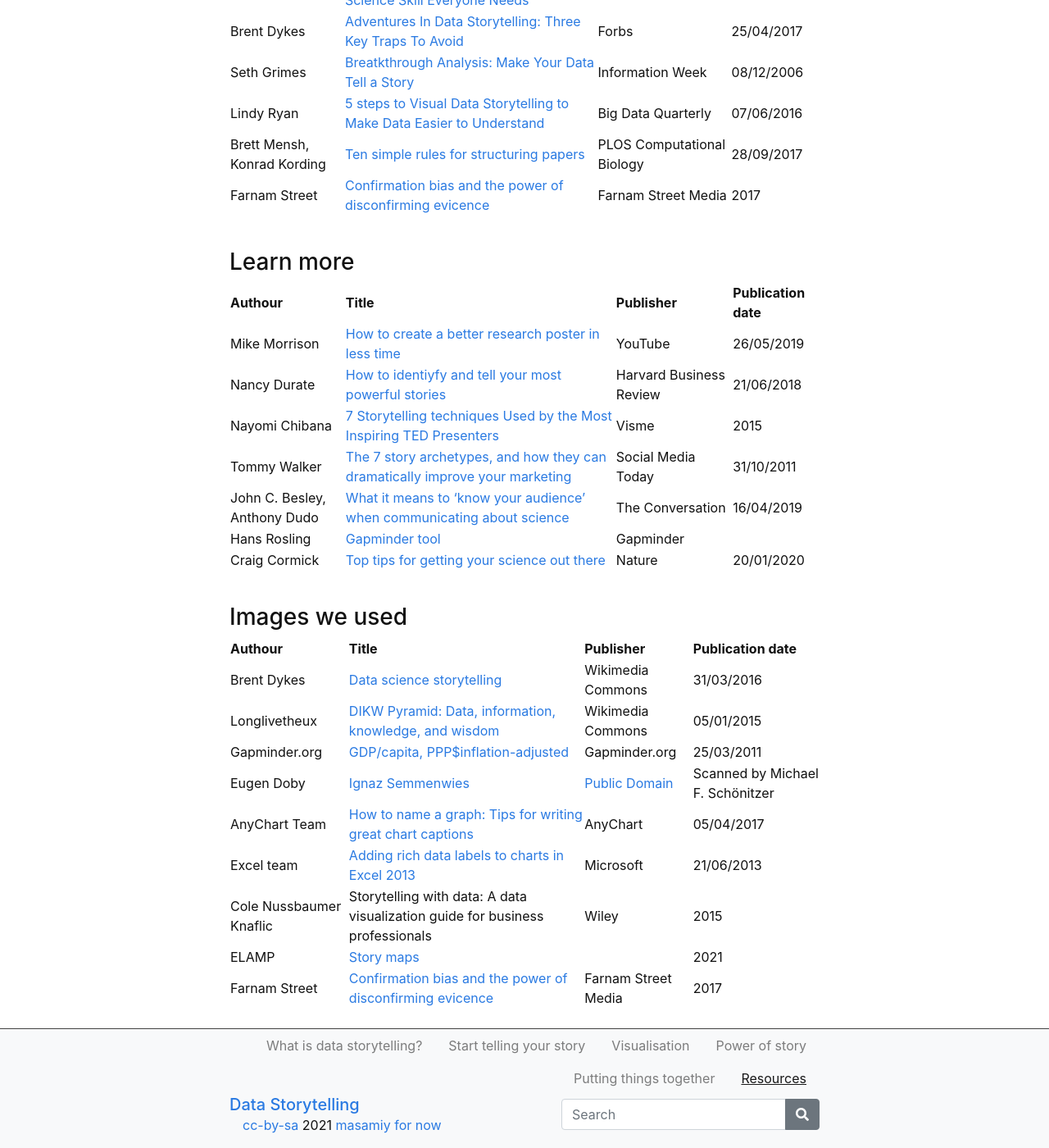
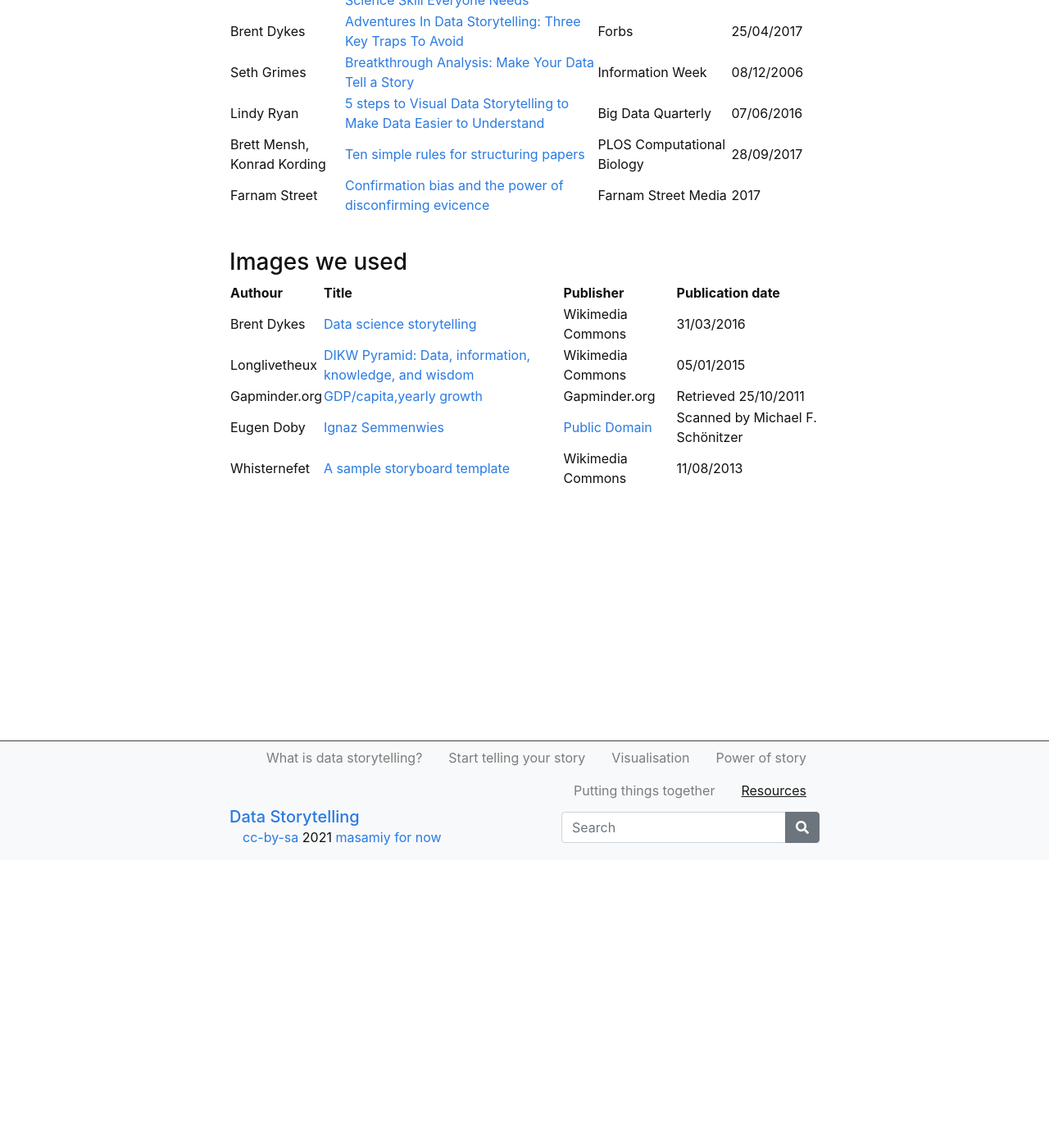
Before and after one commit to masamiy/DataStoryTelling, a Jekyll site: the page built from content/5-Resources.md, in a window 1280 px wide and 1400 px high, scrolled down 351 px. Shown: the whole window at 82% size. Built offline with Jekyll 4.4.1, drawn with Linux system fonts in a browser that asks for light colours; some of the changed text lies outside the part shown.

Commit message:
Update 5-Resources.md

```diff
--- a/content/5-Resources.md
+++ b/content/5-Resources.md
@@ -3,7 +3,7 @@ title: Resources
 nav: Resources
 ---
 
-### Pages we used for the content
+### Pages we used to learn about storytelling
 
 | **Authour** |   **Title**   | **Publisher**  |  **Publication date**  |
 | Brent Dykes | [Data Storytelling: The Essential Data Science Skill Everyone Needs](https://www.forbes.com/sites/brentdykes/2016/03/31/data-storytelling-the-essential-data-science-skill-everyone-needs/#5564188952ad) | Forbs | 31/03/2016 |
@@ -15,28 +15,11 @@ nav: Resources
 
 <br />
 
-### Learn more
-
-| **Authour** |   **Title**   | **Publisher**  |  **Publication date**  |
-| Mike Morrison | [How to create a better research poster in less time](https://www.youtube.com/watch?v=1RwJbhkCA58) | YouTube | 26/05/2019 |
-| Nancy Durate | [How to identiyfy and tell your most powerful stories](https://hbr.org/2018/06/how-to-identify-and-tell-your-most-powerful-stories) | Harvard Business Review | 21/06/2018 |
-| Nayomi Chibana | [7 Storytelling techniques Used by the Most Inspiring TED Presenters](https://blog.visme.co/7-storytelling-techniques-used-by-the-most-inspiring-ted-presenters/) | Visme | 2015 |
-| Tommy Walker | [The 7 story archetypes, and how they can dramatically improve your marketing](https://www.socialmediatoday.com/content/7-story-archetypes-and-how-they-can-dramatically-improve-your-marketing) | Social Media Today | 31/10/2011 |
-|John C. Besley, Anthony Dudo | [What it means to 'know your audience' when communicating about science](https://theconversation.com/what-it-means-to-know-your-audience-when-communicating-about-science-111147) | The Conversation | 16/04/2019 |
-| Hans Rosling | [Gapminder tool](https://www.gapminder.org/) | Gapminder | |
-| Craig Cormick | [Top tips for getting your science out there](https://www.nature.com/articles/d41586-020-00239-6) | Nature | 20/01/2020|
-
-<br />
-
 ### Images we used
 
 | **Authour** |   **Title**   | **Publisher**  |  **Publication date**  |
 | Brent Dykes | [Data science storytelling](https://commons.wikimedia.org/wiki/File:Data_Science_storytelling.jpg) | Wikimedia Commons | 31/03/2016 |
 | Longlivetheux | [DIKW Pyramid: Data, information, knowledge, and wisdom](https://commons.wikimedia.org/w/index.php?curid=37705247) | Wikimedia Commons | 05/01/2015 |
-| Gapminder.org | [GDP/capita, PPP$inflation-adjusted](https://www.tibco.com/blog/2011/03/25/the-abcs-of-data-visualization/) | Gapminder.org | 25/03/2011 |
+| Gapminder.org | [GDP/capita,yearly growth](https://www.gapminder.org/data/) | Gapminder.org | Retrieved 25/10/2011 |
 | Eugen Doby | [Ignaz Semmenwies](https://commons.wikimedia.org/wiki/Ignaz_Semmelweis#/media/File:Ignaz_Semmelweis.jpg) | [Public Domain](https://commons.wikimedia.org/wiki/Commons:Copyright_tags/Country-specific_tags#United_States_of_America) | Scanned by Michael F. Schönitzer|
-| AnyChart Team | [How to name a graph: Tips for writing great chart captions](https://www.anychart.com/blog/2017/04/05/chart-captions-title-graph-tips/) | AnyChart | 05/04/2017|
-| Excel team | [Adding rich data labels to charts in Excel 2013](https://www.microsoft.com/en-us/microsoft-365/blog/2013/06/21/adding-rich-data-labels-to-charts-in-excel-2013/) | Microsoft | 21/06/2013|
-| Cole Nussbaumer Knaflic | Storytelling with data: A data visualization guide for business professionals | Wiley | 2015 |
-| ELAMP | [Story maps](http://elamp.blogspot.com/2011/05/story-maps.html) || 2021 |
-| Farnam Street | [Confirmation bias and the power of disconfirming evicence](https://fs.blog/2017/05/confirmation-bias/) | Farnam Street Media | 2017 |
+| Whisternefet | [A sample storyboard template](https://commons.wikimedia.org/wiki/File:Storyboard_template_example.svg) | Wikimedia Commons | 11/08/2013|
```
